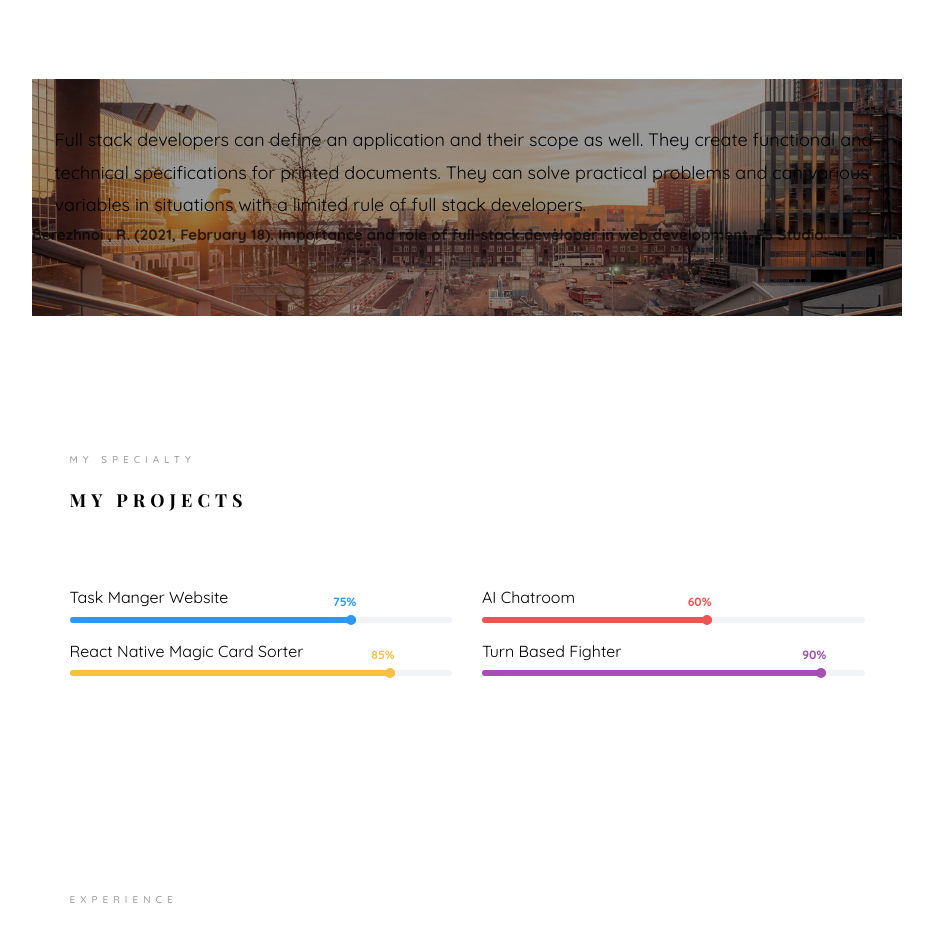
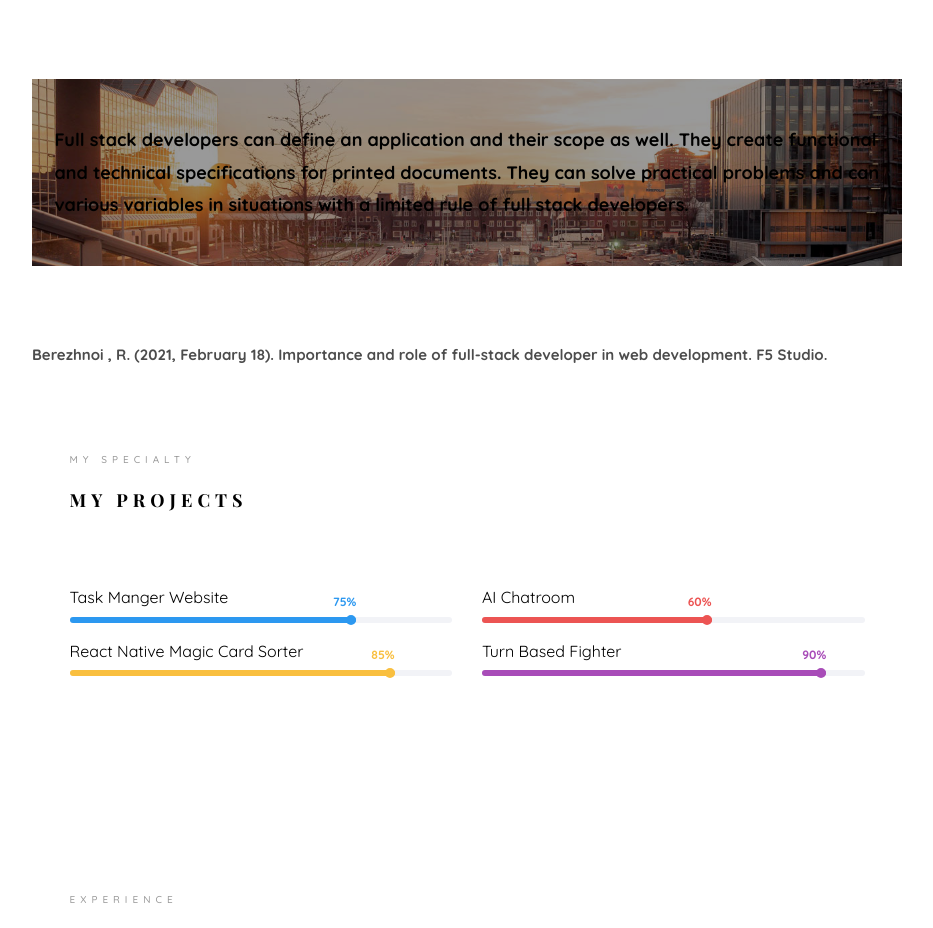
Before and after one commit to Lgatehouse/Lgatehouse.github.io, a plain HTML site: page index.html in a window 1280 px wide. Shown: the part 1960-2888 px from the top of the page, without its empty margins (323-1256 px from the left). Drawn offline with nearby package versions, Linux system fonts and the light colour scheme; files whose address does not match are found by name; a web font is replaced by a local one.

Commit message:
fixed div placement for quote in box

```diff
--- a/index.html
+++ b/index.html
@@ -232,12 +232,13 @@ Copyright <script>document.write(new Date().getFullYear());</script> All rights
 					<div class="row">
 					</div>
 					<div class="row">
-							<span style="color: black; font-size: larger; border: 1px;">Full stack developers can define an application and their scope as well. They create functional and technical specifications for printed documents. They can solve practical problems and can various variables in situations with a limited rule of full stack developers.</span>
+							<span style="color: black; font-size: larger; border: 1px; font-weight: bolder;">Full stack developers can define an application and their scope as well. They create functional and technical specifications for printed documents. They can solve practical problems and can various variables in situations with a limited rule of full stack developers.</span>
 					</div>
 
 				</div>
-				<p style="font-weight: bolder;">Berezhnoi , R. (2021, February 18). Importance and role of full-stack developer in web development. F5 Studio. </p>
+
 			</div>
+			<p style="font-weight: bolder;">Berezhnoi , R. (2021, February 18). Importance and role of full-stack developer in web development. F5 Studio. </p>
 
 			<section class="colorlib-skills" data-section="skills">
 				<div class="colorlib-narrow-content">
```
